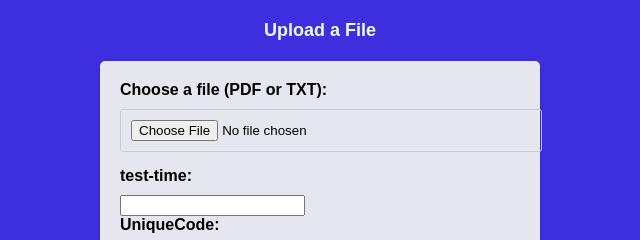
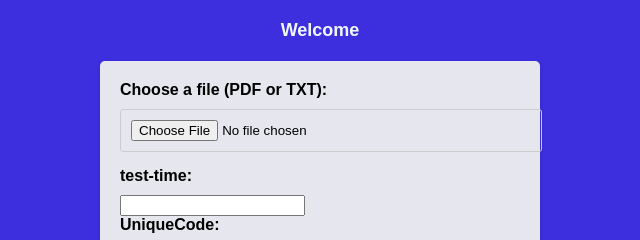
Before and after one commit to nikhilachalkar/Online-Examination-server, a website: page index.html in a window 1280 px wide. Shown: the top 240 px of the page, 320-960 px from the left. Drawn offline with Linux system fonts and the light colour scheme; sample sign-in values are in the browser's storage.

Commit message:
Update index.html

```diff
--- a/index.html
+++ b/index.html
@@ -59,7 +59,7 @@
 
 </head>
 <body>
-    <h1>Upload a File</h1>
+    <h1>Welcome <script>localStorage.getItem('username');</script></h1>
     <form id="upload-form">
         <label for="file">Choose a file (PDF or TXT):</label>
 <input type="file" id="file" name="file" accept=".pdf, .txt">
```
